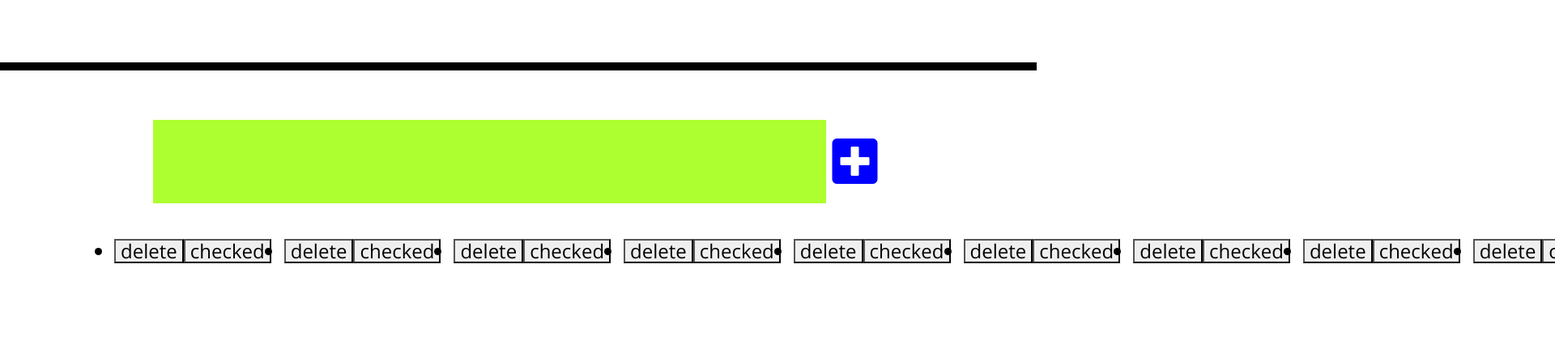
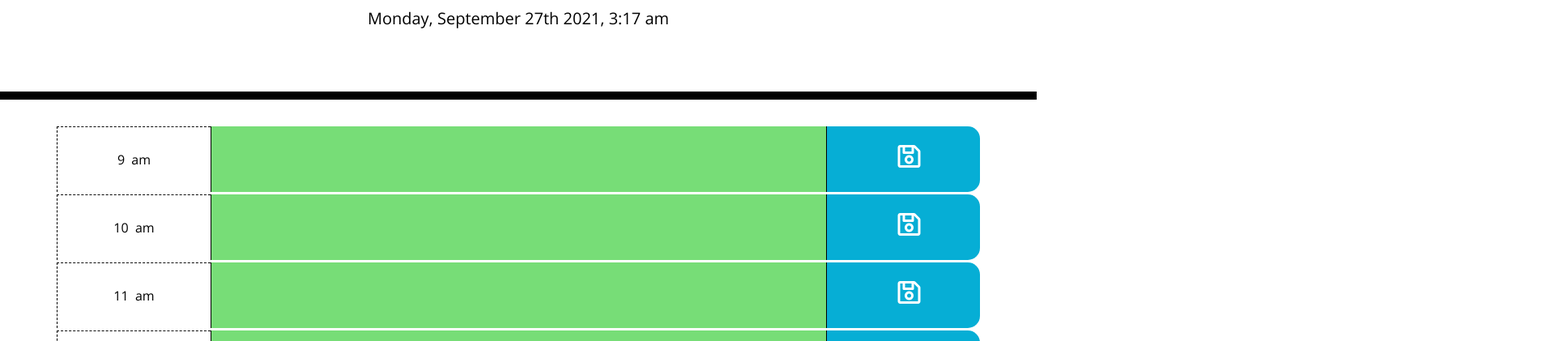
Before and after one commit to Jargav/calendar-application-5, a plain HTML site: page index.html in a window 1280 px wide. Shown: the part 181-602 px from the top of the page at 81% size, 1920 px wide, since content can reach past the window. Drawn offline with nearby package versions, Linux system fonts and the light colour scheme.

Commit message:
final commit

```diff
--- a/index.html
+++ b/index.html
@@ -22,73 +22,17 @@
     <title>Work Day Scheduler</title>
   </head>
 
-  <body>
+  <body class-body>
     <header class="jumbotron">
       <h1 class="display-3">Work Day Scheduler</h1>
       <p class="lead">A simple calendar app for scheduling your work day</p>
       <p id="currentDay" class="lead"></p>
     </header>
-    <form>
-        <input type="text" class="todo-input">
-        <button class="todo-button" type="submit">
-            <i class="fa fa-plus-square"></i>
-        </button>
-    </form>
+
     <div class="container">
-      <ul class="todo list">
-        <div class="todo">
-        <li></li>
-        <button>delete</button>
-        <button>checked</button>
-      </div>
-      <div class="todo">
-        <li></li>
-        <button>delete</button>
-        <button>checked</button>
-      </div>
-      <div class="todo">
-        <li></li>
-        <button>delete</button>
-        <button>checked</button>
-      </div>
-      <div class="todo">
-        <li></li>
-        <button>delete</button>
-        <button>checked</button>
-      </div>
-      <div class="todo">
-        <li></li>
-        <button>delete</button>
-        <button>checked</button>
-      </div>
-      <div class="todo">
-        <li></li>
-        <button>delete</button>
-        <button>checked</button>
-      </div>
-      <div class="todo">
-        <li></li>
-        <button>delete</button>
-        <button>checked</button>
-      </div>
-      <div class="todo">
-        <li></li>
-        <button>delete</button>
-        <button>checked</button>
-      </div>
-      <div class="todo">
-        <li></li>
-        <button>delete</button>
-        <button>checked</button>
-      </div>
-      </ul>
-    </div>
+   <!-- Timeblocks go here -->
 
-      <!-- Timeblocks go here -->
-
-
-
-    </div>
+  </div>
 
     <script src="https://code.jquery.com/jquery-3.4.1.min.js"></script>
     <script src="https://cdnjs.cloudflare.com/ajax/libs/moment.js/2.24.0/moment.min.js"></script>
--- a/js/script.js
+++ b/js/script.js
@@ -1,34 +1,87 @@
-//Selectors
-let todoInput = document.querySelector('.todo-input');
-let todoButton = document.querySelector('.todo-button');
-let todoList = document.querySelector('.todo-list');
+$(document).ready(function () {
 
-//Event Listeners
-todoButton.addEventListener('click', addTodo);
+    //add the current date to the #current date id in the HTML//
+    var dateString = moment().format("dddd, MMMM Do YYYY, h:mm a");
+    $("#currentDay").html(dateString);
 
-//Functions
+    //create html timeblocks with for loop starting at 9 am until 5pm//
+    var scheduledHours = [];
 
-function addTodo(event) {
-    //prevent form from submitting
-    event.preventDefault();
-    //Todo DIv
-    let todoDiv = document.createElement('div');
-    todoDiv.classList.add('todo');
-    //Create Li
-    let newTodo = document.createElement('li');
-    newTodo.innerText = 'todoInput.value';
-    newTodo.classList.add('todo-item');
-    todoDiv.appendChild(newTodo);
-    //Check Mark Button
-    let completedButton = document.createElement('button');
-    completedButton.innerHTML = '<i class="fas fa-check"></i>';
-    completedButton.classList.add("complete-btn");
-    todoDiv.appendChild(completedButton);
-     //Check Trash Button
-     let trashButton = document.createElement('button');
-     trashButton.innerHTML = '<i class="fas fa-trash"></i>';
-     trashButton.classList.add("trash-btn");
-     todoDiv.appendChild(trashButton);
-     //Append To List
-     todoList.appendChild(todoDiv);
-}
+    for (var hour = 9; hour < 18; hour++) {
+        scheduledHours.push(moment({
+            hour
+        }).format('h  a'));
+        $('.container').append(`<div class="row time-block" data-time="${hour}">
+           <!--hour column-->
+               <div class="col-sm col-md-2 hour">
+                 <p class=dayHour>${moment({hour}).format('h  a')}</p>
+               </div>
+
+           <!--user input text area-->
+               <div class="col-sm col-md-8 d-flex description">
+                 <textarea class=textArea></textarea>
+               </div>
+
+           <!--bootstrap saveBtn-->
+               <div class="col-sm col-md-2 saveBtn">
+               <i class="far fa-save fa-2x" id=icon></i>
+               </div>`);
+      //  console.log({
+      //      hour
+      //  });
+    }
+
+
+    //Check the hour of the current day to the hour represented in the HTML data-element to decide it's background color.
+    var m = moment();
+    $.each($(".time-block"), function (index, value) {
+        let dateHour = $(value).attr("data-time");
+        if (Number(dateHour) === m.hour()) {
+            $(this).find("textarea").addClass('present');
+        } else if (Number(dateHour) < m.hour()) {
+            $(this).find("textarea").addClass('past');
+        } else {
+            $(this).find("textarea").addClass('future');
+        }
+    });
+
+    //Check for local storage to set value to the object
+    let timeObject = {};
+      if (localStorage.getItem('timeObject')) {
+          timeObject = JSON.parse(localStorage.getItem('timeObject'));
+      }else{
+        timeObject = {
+          '9': { time: "9", value: ""},
+          '10':{ time: "10", value: ""},
+          '11':{ time: "11", value: ""},
+          '12':{ time: "12", value: ""},
+          '13':{ time: "13", value: ""},
+          '14':{ time: "14", value: ""},
+          '15':{ time: "15", value: ""},
+          '16':{ time: "16", value: ""},
+          '17':{ time: "17", value: ""}
+        };
+      }
+
+    //set value of timeObject to equal the user input for each row
+    $(".time-block").each(function(){
+       $(this).find(".textArea").val(timeObject[$(this).attr("data-time")].value);
+       //console.log(this)
+      });
+
+     //save value to local storage on click
+     $(".saveBtn").on('click', function(event){
+         //set timeObject time attribute
+         var timeValue = $(this).closest(".time-block").attr("data-time");
+        //set timeObject value attribute
+         var textValue = $(this).closest(".time-block").find(".textArea").val();
+         timeObject[timeValue].value = textValue;
+
+      //save user input in each object to local storage
+         localStorage.setItem('timeObject', JSON.stringify(timeObject));
+
+          //console.log(textValue)
+
+     });
+
+    });
--- a/style.css
+++ b/style.css
@@ -1,8 +1,4 @@
-* {
-  margin: 0;
-  padding: o;
-  box-sizing: border-box;
-}
+
 
 body {
   font-family: 'Open Sans', sans-serif;
@@ -10,70 +6,10 @@ body {
   line-height: 1;
 }
 
-form {
-  min-height: 20vh;
-  display: flex;
-  justify-content: center;
-  align-items: center;
-}
-
-form input,
-form button {
-  padding: 0.5rem;
-  font-size: 4rem;
-  border: none;
-  background: greenyellow;
-}
-
-form button {
-  color: blue;
-  background: white;
-  cursor: pointer;
-  transition: all 0.3s ease;
-}
-
-form button hover {
-  background: blue;
-  color: white;
-}
-
-.todo-container {
-  display: flex;
-  justify-content: center;
-  align-items: center;
-}
-
-.todo-List {
-  min-width: 30%;
-  list-style: none;
-}
-
-.todo{
-  margin: 0.5rem;
-  background: white;
+#header {
+  text-align: center;
   color: black;
-  font-size: 1.5rem;
-  display: flex;
-  Justify-content: space-between;
-  align-items: center;
-
-}
-
-.todo li{
-  flex: 1;
-}
-
-.trash-btn, .complete-btn{
-  background: blue;
-  color: greenyellow;
-  border: none;
-  padding: 1rem;
-  cursor: pointer;
-  font-size: 1rem;
-}
-
-.complete-btn {
-  background: green;
+  border-bottom: 10px solid black;
 }
 
 textarea{
@@ -83,6 +19,8 @@ textarea{
   color: #000000;
   border-left: 1px solid black;
   padding: 10px;
+  width:100%;
+  min-height: 80px;
 }
 
 .jumbotron {
@@ -95,6 +33,7 @@ textarea{
 
 .description{
   white-space: pre-wrap;
+  padding:0;
 }
 
 .time-block{
@@ -102,31 +41,45 @@ textarea{
   border-radius: 15px;
 }
 
+
+
+
 .row {
   white-space: pre-wrap;
-  height: 80px;
-  border-top: 1px solid white;;
+  min-height: 80px;
+  border-top: 1px solid white;
+  margin-top: 2px;
+
 }
 
 .hour {
   background-color: #ffffff;
   color: #000000;
   border-top: 1px dashed #000000;
+  border-left: 1px dashed #000000;
+}
+
+.dayHour {
+  margin-bottom: 0;
 }
 
 .past {
   background-color: #d3d3d3;
   color: white;
+  cursor: pointer;
 }
 
 .present {
   background-color: #ff6961;
   color: white;
+  cursor: pointer;
 }
 
 .future {
   background-color: #77dd77;
   color: white;
+  cursor: text;
+  cursor: pointer;
 }
 
 .saveBtn {
@@ -135,9 +88,21 @@ textarea{
   border-bottom-right-radius: 15px;
   background-color: #06AED5;
   color: white;
+  cursor: pointer;
+  min-height: 80px;
+  position: relative;
+  background-color: #06AED5;
+  color: white;
+  cursor: pointer;
 }
 
 .saveBtn i:hover {
   font-size: 20px;
   transition: all .3s ease-in-out;
 }
+
+#icon {
+  margin: 0 auto;
+  padding-right: 40px;
+  padding-top: 5px;
+}
```
